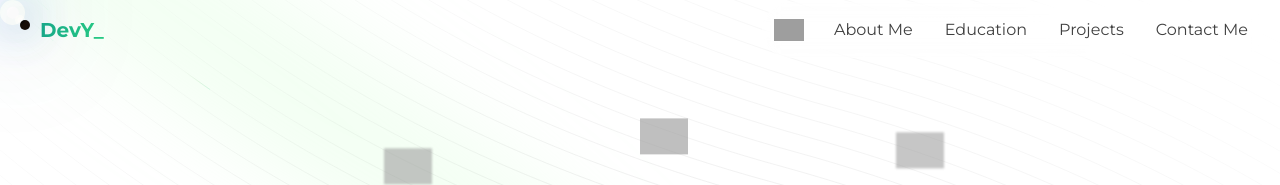
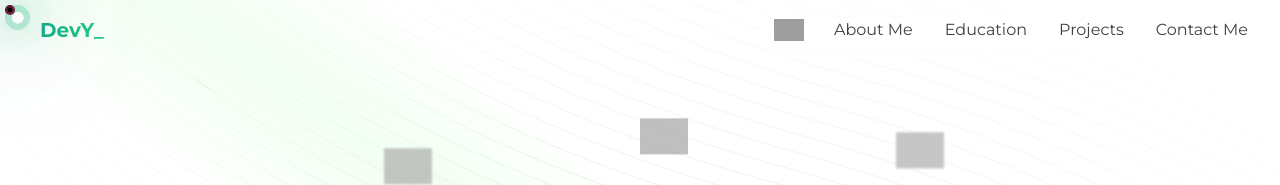
Before and after one commit to yagnesh0312/p_dev, a Next.js app: page / in a window 1280 px wide. Shown: the top 185 px of the page. Built offline with nearby package versions, Linux system fonts and the light colour scheme; grey boxes are pictures that could not be loaded.

Commit message:
add cursor beautifull

```diff
--- a/app/components/Cursor.js
+++ b/app/components/Cursor.js
@@ -43,13 +43,13 @@ function Cursor() {
             <div
                 className="absolute z-[50] transition-transform duration-1000 ease-out cursor-border"
                 style={{
-                    transform: `translate3d(${position.x}px, ${position.y}px, ${position.z}px) scale(${isLinkHovered ? 1.2 : 1})`,
+                    transform: `translate3d(${position.x+5}px, ${position.y+5}px, ${position.z+5}px) scale(${isLinkHovered ? 1.2 : 1})`,
                     width: '25px',
                     height: '25px',
                     borderRadius: '50%',
-                    backgroundColor: 'rgba(255,255,255,0.3)',
-                    boxShadow: '0px 0px 50px 2px rgba(59,130,246,0.5)',
-                    filter: 'drop-shadow(0px 0px 50px rgba(59,130,246,0.5))'
+                    backgroundColor: 'rgba(16,185,129,0.3)',
+                    boxShadow: '0px 0px 50px 2px rgba(16,185,129,0.5)',
+                    filter: 'drop-shadow(0px 0px 50px rgba(16,185,129,0.5))'
                 }}
             >
                 <div
@@ -59,13 +59,13 @@ function Cursor() {
             <div
                 className="absolute z-[55] transition-transform duration-500 ease-out"
                 style={{
-                    transform: `translate3d(${position.x + 15}px, ${position.y + 15}px, ${position.z + 15}px) scale(${isLinkHovered ? 1.25 : 1})`,
+                    transform: `translate3d(${position.x+5}px, ${position.y+5}px, ${position.z+5}px) scale(${isLinkHovered ? 1.25 : 1})`,
                     width: '10px',
                     height: '10px',
                     borderRadius: '50%',
-                    backgroundColor: 'rgba(255,255,255,0.3)',
-                    boxShadow: '0px 0px 50px 2px rgba(59,130,246,0.5)',
-                    filter: 'drop-shadow(0px 0px 50px rgba(59,130,246,0.5))'
+                    backgroundColor: 'rgba(16,185,129,0.3)',
+                    boxShadow: '0px 0px 50px 2px rgba(16,185,129,0.5)',
+                    filter: 'drop-shadow(0px 0px 50px rgba(16,185,129,0.5))'
                 }}
             >
                 <div
@@ -73,14 +73,14 @@ function Cursor() {
                 />
             </div>
             <div
-                className={`absolute z-[60] transition-transform duration-150 ease-out mix-blend-difference cursor-root ${isLinkHovered ? 'bg-blue-500 shadow-[0_0_50px_2px_rgb(59,130,246)]' : 'bg-white'}`}
+                className={`absolute z-[60] transition-transform duration-150 ease-out mix-blend-difference cursor-root ${isLinkHovered ? 'bg-green-500 shadow-[0_0_50px_2px_rgb(16,185,129)]' : 'bg-white'}`}
                 style={{
-                    transform: `translate3d(${position.x + 20}px, ${position.y + 20}px, ${position.z + 20}px) scale(${isLinkHovered ? 1.3 : 1})`,
+                    transform: `translate3d(${position.x+5}px, ${position.y+5}px, ${position.z+5}px) scale(${isLinkHovered ? 1.3 : 1})`,
                     width: '10px',
                     height: '10px',
                     borderRadius: '50%',
-                    boxShadow: '0px 0px 50px 2px rgba(59,130,246,0.5)',
-                    filter: 'drop-shadow(0px 0px 50px rgba(59,130,246,0.5))'
+                    boxShadow: '0px 0px 50px 2px rgba(16,185,129,0.5)',
+                    filter: 'drop-shadow(0px 0px 50px rgba(16,185,129,0.5))'
                 }}
             >
                 <div
```
